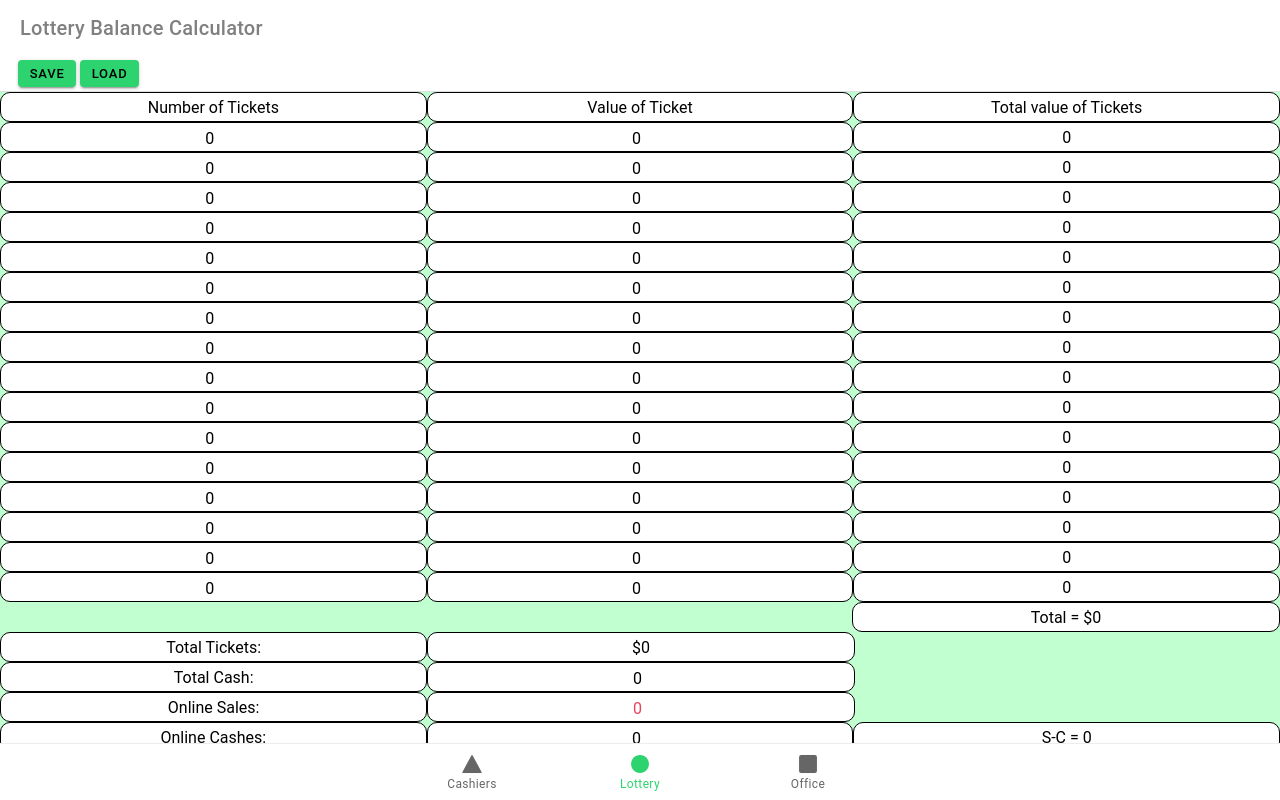
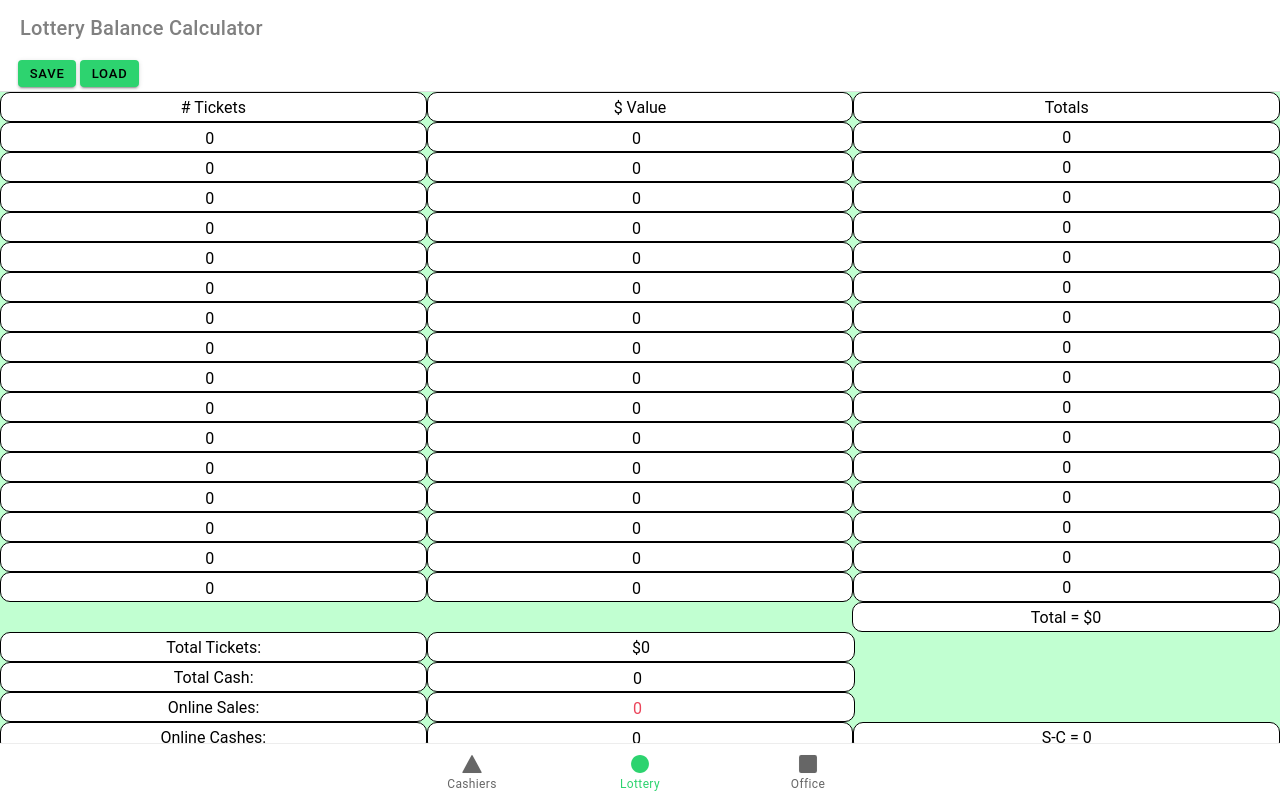
Before and after one commit to mp17017/scheduling-application, a React (Create React App) app: page /tab2 in a window 1280 px wide. Built offline with nearby package versions, Linux system fonts and the light colour scheme.

Commit message:
version 0.21, Text adjustment on lottery page

```diff
--- a/src/pages/Tab2.tsx
+++ b/src/pages/Tab2.tsx
@@ -149,9 +149,9 @@ const Tab2: React.FC = () => {
       <IonContent class='content2' fullscreen>
         <IonGrid >
         <IonRow >
-            <IonCol class='col'>Number of Tickets</IonCol>
-            <IonCol class='col'>Value of Ticket</IonCol>
-            <IonCol class='col'>Total value of Tickets</IonCol>
+            <IonCol class='col'># Tickets</IonCol>
+            <IonCol class='col'>$ Value</IonCol>
+            <IonCol class='col'>Totals</IonCol>
           </IonRow>
           <IonRow >
             <IonCol class='col'><IonInput value = {tix0} class='input2' type="number" placeholder="#Tickets"  onIonChange={e => uTix(0, parseInt(e.detail.value!, 10)) } ></IonInput></IonCol>
```
